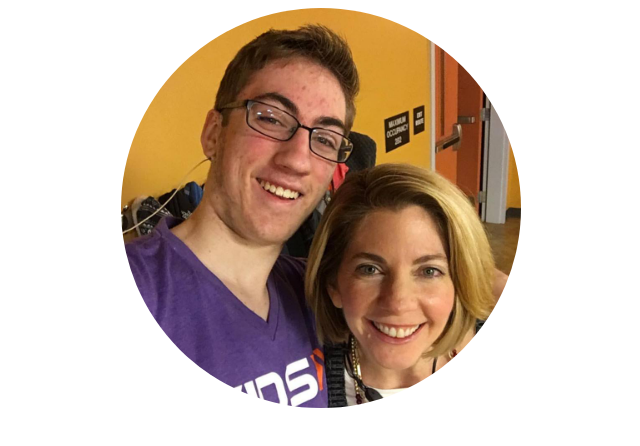
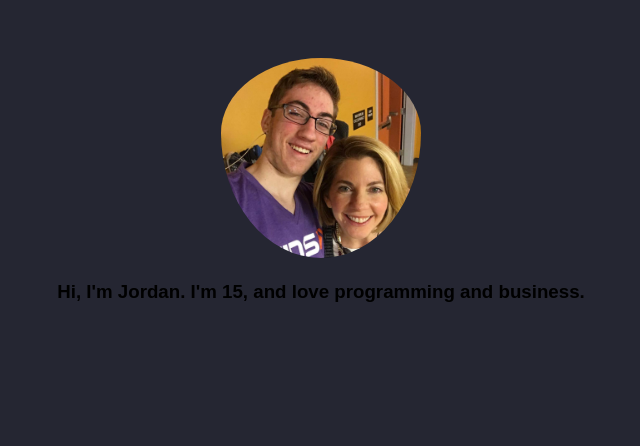
Before and after one commit to JordanOsterberg/jordanosterberg.github.io, a plain HTML site: page index.html in a window 1280 px wide. Shown: the whole page, without its empty margins (319-959 px from the left). Drawn offline with Linux system fonts and the light colour scheme.

Commit message:
Played with things. Quite annoying I have to write a commit message to update this GitHub page, but oh well.

```diff
--- a/css/general.css
+++ b/css/general.css
@@ -1,9 +1,11 @@
 html {
     font-family: Arial, serif;
+    background-color: #252632;
 }
 
 #main-image {
-    height: 400px;
+    padding-top: 50px;
+    height: 200px;
     width: auto;
     border-radius: 50%;
 }
--- a/index.html
+++ b/index.html
@@ -7,6 +7,7 @@
   <body>
     <div align="center">
         <img id="main-image" src="static/image/main.jpg">
+        <h3>Hi, I'm Jordan. I'm <span id="age">15</span>, and love programming and business.</h3>
     </div>
   </body>
 </html>
```
